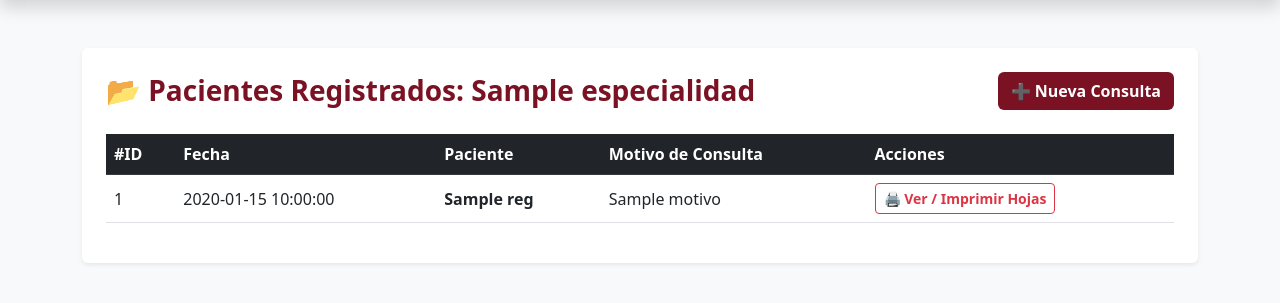
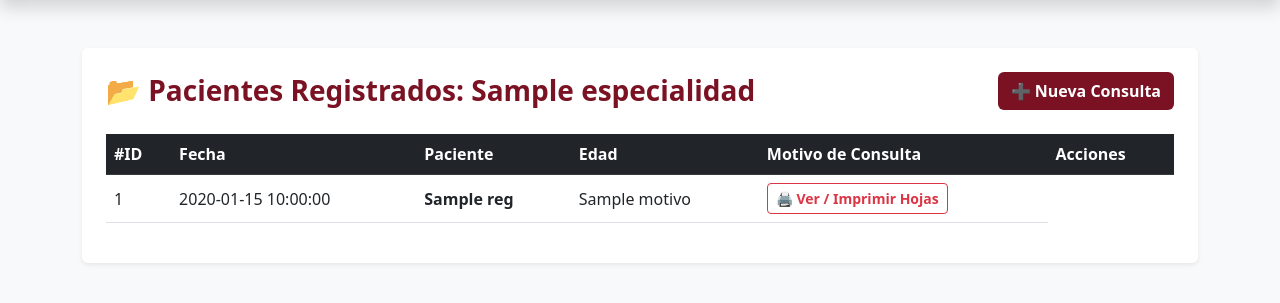
Before and after one commit to patriciafranco-web/policlinica-sanitas, a Flask app: template templates/lista_pacientes.html in a window 1280 px wide. Shown: the part 96-399 px from the top of the page. Run offline with Flask 3, Linux system fonts and the light colour scheme; the template is opened without the code that fills it: most values are stand-ins (such as "Sample title", 1, 10 or a date in 2020).

Commit message:
Update lista_pacientes.html

```diff
--- a/templates/lista_pacientes.html
+++ b/templates/lista_pacientes.html
@@ -42,6 +42,7 @@
                                 <th>#ID</th>
                                 <th>Fecha</th>
                                 <th>Paciente</th>
+                                <th>Edad</th>
                                 <th>Motivo de Consulta</th>
                                 <th>Acciones</th>
                             </tr>
```
